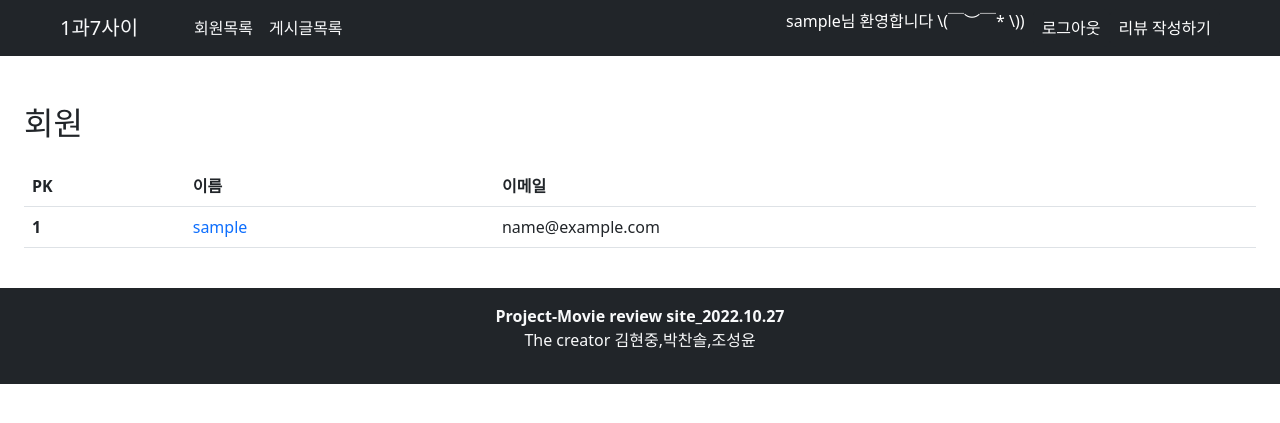
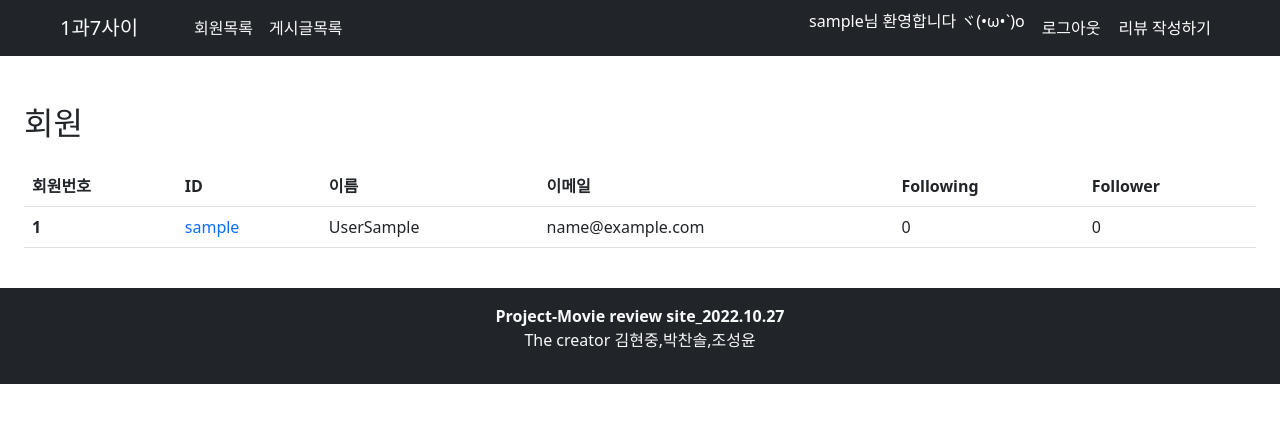
Before and after one commit to cksthf3211/Django-PJT-05, a Django app: page /accounts/ in a window 1280 px wide. Shown: the top 423 px of the page. Run offline with Django 3.2, Linux system fonts and the light colour scheme; the visitor is signed in with stand-in values (Sample User, id 1); data comes from the database, SQL or seed files in the repository; some libraries are stand-ins or nearby versions.

Commit message:
accounts 정리

```diff
--- a/accounts/templates/accounts/index.html
+++ b/accounts/templates/accounts/index.html
@@ -6,9 +6,12 @@
     <table class="table">
       <thead>
         <tr>
-          <th scope="col">PK</th>
+          <th scope="col">회원번호</th>
+          <th scope="col">ID</th>
           <th scope="col">이름</th>
           <th scope="col">이메일</th>
+          <th scope="col">Following</th>
+          <th scope="col">Follower</th>
         </tr>
       </thead>
       <tbody>
@@ -18,7 +21,10 @@
             <td class="align-middle">
               <a href="{% url 'accounts:detail' user.pk %}" class="text-decoration-none">{{ user.username }}</a>
             </td>
+            <td class="align-middle">{{ user.full_name }}</td>
             <td class="align-middle">{{ user.email }}</td>
+            <td class="align-middle">{{ user.followings.count }}</td>
+            <td class="align-middle">{{ user.followers.count }}</td>
           </tr>
         {% endfor %}
       </tbody>
--- a/articles/templates/articles/search.html
+++ b/articles/templates/articles/search.html
@@ -60,7 +60,8 @@
         </div>
       </div>
     {% endfor %}
-</div>
+    {% endif %}
+  </div>
 </div>
 <hr>
 
--- a/templates/base.html
+++ b/templates/base.html
@@ -29,7 +29,7 @@
             <ul class="nav">
                 {% if request.user.is_authenticated %}
                     <li class="nav-item">
-                        <a class="px-2 text-decoration-none text-white" href="{% url 'accounts:detail' user.pk %}">{{ user }}님 환영합니다 \(￣︶￣* \))</a>
+                        <a class="px-2 text-decoration-none text-white" href="{% url 'accounts:detail' user.pk %}">{{ request.user.username }}님 환영합니다 ヾ(•ω•`)o</a>
                     </li>
                     <li class="nav-item">
                         <a href="{% url 'accounts:logout' %}" class="btn btn-dark px-2">로그아웃</a>
```
Also changed, not shown: accounts/templates/accounts/detail.html (+12 -14 lines).
